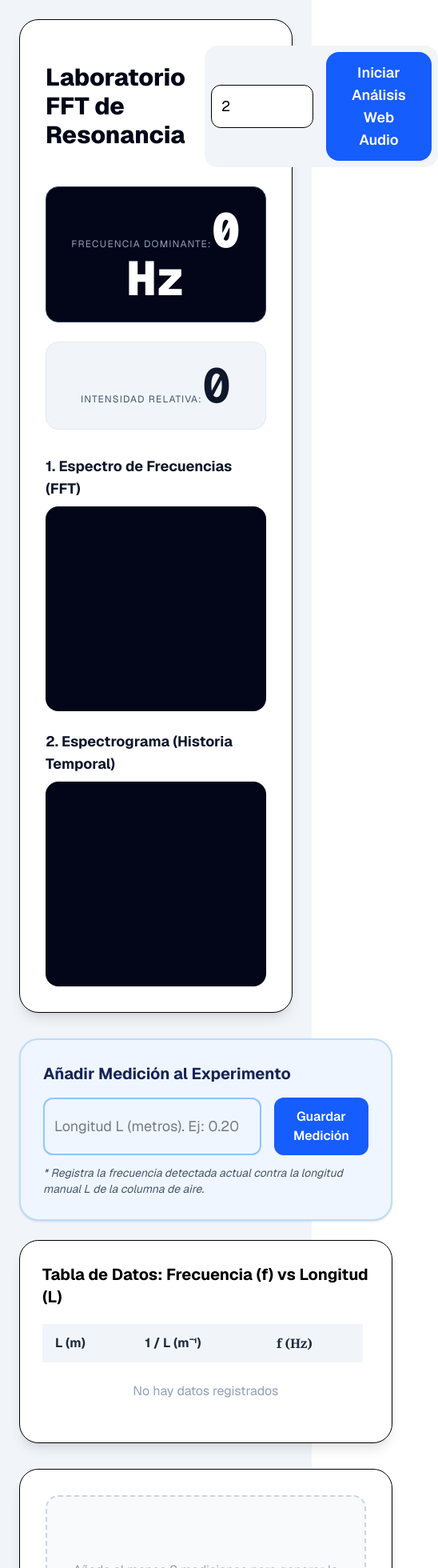
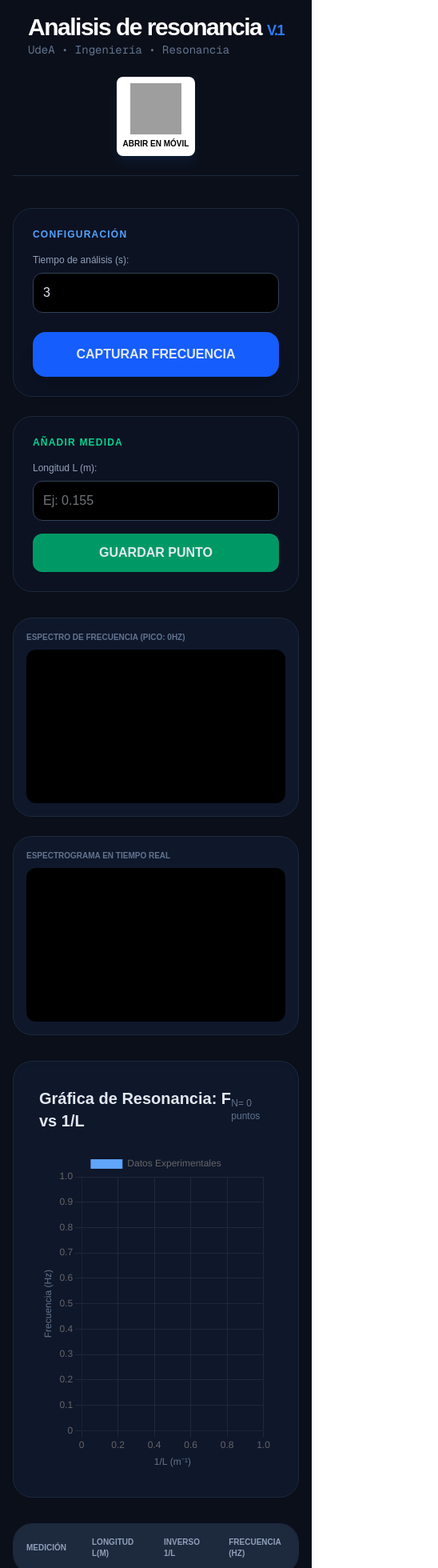
Before and after one commit to Miguelo1033/proyecto-fourier-web, a Next.js app: page / in a window 390 px wide. Shown: the top 1960 px of the page at 80% size, 548 px wide, since content can reach past the window. Built offline with nearby package versions, Linux system fonts and the light colour scheme; grey boxes are pictures that could not be loaded.

Commit message:
Agregada tabla de historial y calculo de regresion lineal

```diff
--- a/app/page.tsx
+++ b/app/page.tsx
@@ -1,9 +1,6 @@
-/* eslint-disable @next/next/no-img-element */
-/* eslint-disable @typescript-eslint/no-explicit-any */
 "use client";
 
-import { useRef, useState, useMemo, useEffect } from "react";
-// Importaciones de Chart.js para el gráfico de regresión
+import React, { useState, useRef, useEffect } from "react";
 import { Scatter } from "react-chartjs-2";
 import {
   Chart as ChartJS,
@@ -12,149 +9,53 @@ import {
   LineElement,
   Tooltip,
   Legend,
-  ScatterController,
-  Title,
 } from "chart.js";
 
-// Registrar componentes necesarios de Chart.js
-ChartJS.register(
-  LinearScale,
-  PointElement,
-  LineElement,
-  ScatterController,
-  Tooltip,
-  Legend,
-  Title
-);
+ChartJS.register(LinearScale, PointElement, LineElement, Tooltip, Legend);
 
-// Definimos interfaces para datos experimentales
 interface Measurement {
-  f: number; // Frecuencia detectada (Hz)
-  L: number; // Longitud manual (m)
-  invL: number; // 1/L (m⁻¹)
+  L: number;
+  invL: number;
+  f: number;
 }
 
-export default function Home() {
-  const fftCanvasRef = useRef<HTMLCanvasElement>(null);
-  const spectrogramCanvasRef = useRef<HTMLCanvasElement>(null);
+export default function ResonanciaFinal() {
+  const [duration, setDuration] = useState<string>("3"); // Tiempo de escucha
+  const [isAnalyzing, setIsAnalyzing] = useState<boolean>(false);
+  const [frequency, setFrequency] = useState<number>(0);
+  const [amplitude, setAmplitude] = useState<number>(0);
+  const [inputL, setInputL] = useState<string>("");
+  const [measurements, setMeasurements] = useState<Measurement[]>([]);
+  const [velocity, setVelocity] = useState<number | null>(null);
+  const [currentUrl, setCurrentUrl] = useState<string>("");
 
-  const [frequency, setFrequency] = useState(0);
-  const [amplitude, setAmplitude] = useState(0);
-  const [duration, setDuration] = useState("2");
-  const [isAnalyzing, setIsAnalyzing] = useState(false);
+  const fftCanvasRef = useRef<HTMLCanvasElement | null>(null);
+  const spectrogramCanvasRef = useRef<HTMLCanvasElement | null>(null);
 
-  // --- ESTADOS PARA EL EXPERIMENTO ---
-  const [currentL, setCurrentL] = useState("");
-  const [history, setHistory] = useState<Measurement[]>([]);
+  // Obtener URL para el QR al cargar
+  useEffect(() => {
+    setCurrentUrl(window.location.href);
+  }, []);
 
-  // 1. Cálculos de Regresión Lineal (f vs 1/L)
-  const regression = useMemo(() => {
-    if (history.length < 2) return null;
+  // --- LÓGICA DE REGRESIÓN ---
+  useEffect(() => {
+    if (measurements.length < 2) {
+      setVelocity(null);
+      return;
+    }
+    const n = measurements.length;
+    let sumX = 0, sumY = 0, sumXY = 0, sumXX = 0;
+    measurements.forEach((m) => {
+      sumX += m.invL; sumY += m.f;
+      sumXY += m.invL * m.f; sumXX += m.invL * m.invL;
+    });
+    const denominator = n * sumXX - sumX * sumX;
+    if (denominator === 0) return;
+    const slope = (n * sumXY - sumX * sumY) / denominator;
+    setVelocity(2 * slope); // Ajuste según tu fórmula v=2*m
+  }, [measurements]);
 
-    const n = history.length;
-    let sumX = 0, sumY = 0, sumXY = 0, sumX2 = 0;
-
-    history.forEach((m) => {
-      sumX += m.invL;
-      sumY += m.f;
-      sumXY += m.invL * m.f;
-      sumX2 += m.invL * m.invL;
-    });
-
-    // Fórmula de Mínimos Cuadrados
-    const slope = (n * sumXY - sumX * sumY) / (n * sumX2 - sumX * sumX);
-    const intercept = (sumY - slope * sumX) / n;
-
-    // Física del tubo abierto-cerrado (botella): v = 4 * pendiente
-    const speedOfSound = slope * 4;
-
-    return { slope, intercept, speedOfSound };
-  }, [history]);
-
-  // 2. Configuración de datos para el gráfico de Regresión Gráfica
-  const chartData = useMemo(() => {
-    if (history.length === 0) return { datasets: [] };
-
-    // Puntos experimentales (Scattering)
-    const scatterPoints = history.map((m) => ({ x: m.invL, y: m.f }));
-
-    const datasets: any[] = [
-      {
-        label: "Datos Experimentales",
-        data: scatterPoints,
-        backgroundColor: "rgb(37, 99, 235)", // Azul fuerte
-        pointRadius: 6,
-        type: "scatter",
-      },
-    ];
-
-    // Línea de mejor ajuste (si hay regresión calculada)
-    if (regression) {
-      // Calculamos dos puntos extremos para la línea (min y max X)
-      const minInvL = Math.min(...history.map((m) => m.invL)) * 0.95;
-      const maxInvL = Math.max(...history.map((m) => m.invL)) * 1.05;
-
-      const yAtMin = regression.slope * minInvL + regression.intercept;
-      const yAtMax = regression.slope * maxInvL + regression.intercept;
-
-      datasets.push({
-        label: "Línea de Ajuste",
-        data: [
-          { x: minInvL, y: yAtMin },
-          { x: maxInvL, y: yAtMax },
-        ],
-        borderColor: "rgb(22, 163, 74)", // Verde fuerte
-        backgroundColor: "transparent",
-        borderWidth: 3,
-        pointRadius: 0,
-        type: "line",
-        fill: false,
-        tension: 0, // Línea recta pura
-      });
-    }
-
-    return { datasets };
-  }, [history, regression]);
-
-  // Opciones del gráfico de regresión
-  const chartOptions = {
-    responsive: true,
-    scales: {
-      x: {
-        type: "linear" as const,
-        position: "bottom" as const,
-        title: {
-          display: true,
-          text: "1/L (m⁻¹)",
-          color: "rgb(75, 85, 99)",
-          font: { size: 14, weight: "bold" as any },
-        },
-        grid: { color: "rgba(229, 231, 235, 0.5)" },
-      },
-      y: {
-        type: "linear" as const,
-        title: {
-          display: true,
-          text: "Frecuencia f (Hz)",
-          color: "rgb(75, 85, 99)",
-          font: { size: 14, weight: "bold" as any },
-        },
-        grid: { color: "rgba(229, 231, 235, 0.5)" },
-      },
-    },
-    plugins: {
-      title: {
-        display: true,
-        text: "Regresión Gráfica f vs 1/L",
-        font: { size: 16, weight: "bold" as any },
-        padding: { top: 10, bottom: 20 },
-        color: "rgb(17, 24, 39)",
-      },
-      legend: { position: "bottom" as const },
-    },
-  };
-
-  // Función de captura de audio con FFT y Espectrograma
+  // --- CAPTURA DE AUDIO ---
   async function startAnalysis() {
     if (isAnalyzing) return;
     try {
@@ -162,247 +63,228 @@ export default function Home() {
       const stream = await navigator.mediaDevices.getUserMedia({ audio: true });
       const audioContext = new (window.AudioContext || (window as any).webkitAudioContext)();
       const analyser = audioContext.createAnalyser();
-      analyser.fftSize = 2048; // Alta resolución
-
+      analyser.fftSize = 2048;
       const source = audioContext.createMediaStreamSource(stream);
       source.connect(analyser);
 
       const bufferLength = analyser.frequencyBinCount;
       const dataArray = new Uint8Array(bufferLength);
+      const fftCtx = fftCanvasRef.current?.getContext("2d");
+      const specCtx = spectrogramCanvasRef.current?.getContext("2d");
 
-      // Referencias a los dos Canvas
-      const fftCanvas = fftCanvasRef.current;
-      const specCanvas = spectrogramCanvasRef.current;
-      if (!fftCanvas || !specCanvas) return;
+      let xOffset = 0;
+      let animationId: number;
+      let maxAmpObserved = 0;
+      let bestFreqObserved = 0;
 
-      const fftCtx = fftCanvas.getContext("2d");
-      const specCtx = specCanvas.getContext("2d");
-      if (!fftCtx || !specCtx) return;
-
-      // Limpiar espectrograma al inicio de una nueva captura
-      specCtx.clearRect(0, 0, specCanvas.width, specCanvas.height);
-      let xOffset = 0; // Para desplazar el espectrograma
-      let animationId: number;
-
-      let topFreq = 0;
-      let topAmp = 0;
-
-      // Función de dibujo que se ejecuta por frame
       const draw = () => {
         analyser.getByteFrequencyData(dataArray);
-
-        // --- Dibujo 1: FFT (Espectro) ---
-        fftCtx.clearRect(0, 0, fftCanvas.width, fftCanvas.height);
-        let maxAmpFrame = 0;
-        let dominantIndexFrame = 0;
-
-        // Dibujamos los primeros 400 bins (~8.6 kHz) para visualización
+        if (fftCtx) {
+          fftCtx.clearRect(0, 0, 800, 300);
+          fftCtx.fillStyle = "#3b82f6";
           for (let i = 0; i < 400; i++) {
-          const value = dataArray[i];
-
-          // Buscamos el pico dominante
-          if (value > maxAmpFrame) {
-            maxAmpFrame = value;
-            dominantIndexFrame = i;
+            const val = dataArray[i];
+            if (val > (dataArray[bestFreqObserved] || 0)) {
+               // Búsqueda simple de pico
+            }
+            fftCtx.fillRect(i * 2, 300 - val, 1.5, val);
+          }
         }
 
-          // Barras FFT (Azul degradado)
-          fftCtx.fillStyle = `rgb(${value + 80}, 50, 220)`;
-          fftCtx.fillRect(i * 3, fftCanvas.height - value * 1.4, 2, value * 1.4);
-
-          // --- Dibujo 2: Espectrograma (Envolvente) ---
-          specCtx.fillStyle = `rgb(${value}, 50, ${255 - value})`;
-          specCtx.fillRect(xOffset, specCanvas.height - i, 2, 2);
+        let frameMax = 0;
+        let frameIdx = 0;
+        for (let i = 0; i < 500; i++) {
+          if (dataArray[i] > frameMax) {
+            frameMax = dataArray[i];
+            frameIdx = i;
+          }
         }
 
-        // Actualizamos frecuencia e intensidad dominantes
-        topFreq = Math.round((dominantIndexFrame * audioContext.sampleRate) / analyser.fftSize);
-        topAmp = Math.round(maxAmpFrame);
-        setFrequency(topFreq);
-        setAmplitude(topAmp);
+        const currentF = Math.round((frameIdx * audioContext.sampleRate) / analyser.fftSize);
+        if (frameMax > maxAmpObserved) {
+          maxAmpObserved = frameMax;
+          bestFreqObserved = currentF;
+        }
 
-        // Desplazamos el espectrograma 2 pixeles a la derecha
-        xOffset += 2;
-        if (xOffset > specCanvas.width) xOffset = 0; // Reiniciar si se sale
+        setFrequency(currentF);
+        setAmplitude(frameMax);
 
+        if (specCtx) {
+          for (let i = 0; i < 300; i++) {
+            const v = dataArray[i];
+            specCtx.fillStyle = `rgb(${v}, ${v/2}, ${255-v})`;
+            specCtx.fillRect(xOffset, 300 - i, 2, 2);
+          }
+        }
+        xOffset = (xOffset + 1) % 800;
         animationId = requestAnimationFrame(draw);
       };
 
       draw();
-
-      // Temporizador de captura (por defecto 2 segundos)
       setTimeout(async () => {
         cancelAnimationFrame(animationId);
-        stream.getTracks().forEach((track) => track.stop());
+        stream.getTracks().forEach(t => t.stop());
         await audioContext.close();
+        setFrequency(bestFreqObserved);
         setIsAnalyzing(false);
       }, Number(duration) * 1000);
-    } catch (err) {
-      console.error("Error micrófono:", err);
+    } catch (e) {
       setIsAnalyzing(false);
-      alert("Error al acceder al micrófono. Verifica los permisos.");
+      alert("Error micrófono");
     }
   }
 
-  // Guardar medición en el historial para regresión
-  const addMeasurement = () => {
-    const L = parseFloat(currentL);
-    if (isNaN(L) || L <= 0) {
-      alert("Ingresa una longitud L válida (m)");
-      return;
-    }
-    setHistory([...history, { f: frequency, L, invL: 1 / L }]);
-    setCurrentL(""); // Limpiar input
+  const scatterData = {
+    datasets: [
+      {
+        label: "Datos Experimentales",
+        data: measurements.map(m => ({ x: m.invL, y: m.f })),
+        backgroundColor: "#60a5fa",
+        pointRadius: 8,
+      },
+      ...(velocity ? [{
+        label: "Regresión Lineal",
+        data: [
+          { x: 0, y: (velocity/2) * 0 + (measurements[0]?.f - (velocity/2)*measurements[0]?.invL || 0) },
+          { x: 15, y: (velocity/2) * 15 + (measurements[0]?.f - (velocity/2)*measurements[0]?.invL || 0) }
+        ],
+        type: "line" as const,
+        borderColor: "#34d399",
+        borderWidth: 3,
+        pointRadius: 0,
+      }] : [])
+    ]
   };
 
   return (
-    <main className="min-h-screen bg-slate-100 p-6 text-black font-sans">
-      <div className="max-w-7xl mx-auto space-y-8">
+    <main className="min-h-screen bg-[#0a0f1a] text-slate-200 p-4 md:p-10">
+      {/* HEADER CON QR */}
+      <div className="flex flex-col md:flex-row justify-between items-center mb-10 gap-6 border-b border-slate-800 pb-6">
+        <div>
+          <h1 className="text-3xl font-black text-white tracking-tighter">Analisis de resonancia <span className="text-blue-500 text-lg">V.1</span></h1>
+          <p className="text-slate-500 text-sm font-mono">UdeA • Ingeniería • Resonancia</p>
+        </div>
 
-        {/* PANEL DE CONTROL SUPERIOR (CAPTURA Y VISUALIZACIÓN) */}
-        <div className="bg-white p-8 rounded-3xl shadow-lg border">
-          <div className="flex items-center justify-between gap-6 mb-6">
-            <h1 className="text-3xl font-extrabold text-slate-950">Laboratorio FFT de Resonancia</h1>
+        <div className="bg-white p-2 rounded-lg flex flex-col items-center shadow-lg shadow-blue-500/10">
+          <img
+            src={`https://api.qrserver.com/v1/create-qr-code/?size=80x80&data=${currentUrl}`}
+            alt="QR Code"
+            className="w-16 h-16"
+          />
+          <span className="text-[10px] text-black font-bold mt-1 uppercase">Abrir en móvil</span>
+        </div>
+      </div>
 
-            <div className="flex gap-4 items-center bg-slate-100 p-2 rounded-2xl">
+      <div className="grid grid-cols-1 lg:grid-cols-4 gap-8">
+
+        {/* COLUMNA IZQUIERDA: CONTROLES (1/4) */}
+        <div className="lg:col-span-1 space-y-6">
+          <div className="bg-slate-900/50 p-6 rounded-3xl border border-slate-800 backdrop-blur-sm">
+            <h3 className="text-blue-400 font-bold uppercase text-xs mb-4 tracking-widest">Configuración</h3>
+
+            <div className="mb-6">
+              <label className="text-xs text-slate-400 block mb-2">Tiempo de análisis (s):</label>
               <input
                 type="number"
-                placeholder="Tiempo (s)"
                 value={duration}
-                onChange={(e) => setDuration(e.target.value)}
-                className="border p-3 rounded-xl w-32 bg-white text-lg"
-                disabled={isAnalyzing}
+                onChange={e => setDuration(e.target.value)}
+                className="w-full bg-black border border-slate-700 p-3 rounded-xl focus:ring-2 ring-blue-500 outline-none"
               />
+            </div>
+
             <button
               onClick={startAnalysis}
               disabled={isAnalyzing}
-                className={`text-white px-8 py-3 rounded-2xl text-lg font-semibold transition-colors duration-200 ${isAnalyzing ? "bg-slate-400" : "bg-blue-600 hover:bg-blue-700"}`}
+              className={`w-full py-4 rounded-2xl font-black transition-all shadow-xl ${
+                isAnalyzing ? "bg-red-500 animate-pulse" : "bg-blue-600 hover:bg-blue-500"
+              }`}
             >
-                {isAnalyzing ? "Capturando..." : "Iniciar Análisis Web Audio"}
+              {isAnalyzing ? "ANALIZANDO..." : "CAPTURAR FRECUENCIA"}
             </button>
+          </div>
+
+          <div className="bg-slate-900/50 p-6 rounded-3xl border border-slate-800">
+            <h3 className="text-emerald-400 font-bold uppercase text-xs mb-4 tracking-widest">Añadir Medida</h3>
+            <label className="text-xs text-slate-400 block mb-2">Longitud L (m):</label>
+            <input
+              type="number"
+              step="0.001"
+              value={inputL}
+              onChange={e => setInputL(e.target.value)}
+              className="w-full bg-black border border-slate-700 p-3 rounded-xl mb-4 outline-none"
+              placeholder="Ej: 0.155"
+            />
+            <button onClick={() => {
+                const L = parseFloat(inputL);
+                if(!L || frequency <= 0) return alert("Captura frecuencia primero");
+                setMeasurements([...measurements, { L, invL: 1/L, f: frequency }]);
+                setInputL("");
+            }} className="w-full bg-emerald-600 hover:bg-emerald-500 py-3 rounded-xl font-bold">
+              GUARDAR PUNTO
+            </button>
+          </div>
+
+          {velocity && (
+            <div className="bg-gradient-to-br from-blue-600 to-indigo-700 p-6 rounded-3xl text-white shadow-2xl shadow-blue-500/20">
+              <p className="text-[10px] font-black uppercase opacity-70">Velocidad del Sonido</p>
+              <p className="text-4xl font-black">{velocity.toFixed(2)} <span className="text-sm font-normal">m/s</span></p>
+            </div>
+          )}
+        </div>
+
+        {/* COLUMNA DERECHA: GRÁFICAS GRANDES (3/4) */}
+        <div className="lg:col-span-3 space-y-8">
+
+          <div className="grid grid-cols-1 md:grid-cols-2 gap-6">
+             <div className="bg-slate-900 p-4 rounded-3xl border border-slate-800">
+               <p className="text-[10px] text-slate-500 font-bold mb-2 uppercase">Espectro de Frecuencia (Pico: {frequency}Hz)</p>
+               <canvas ref={fftCanvasRef} width={400} height={200} className="w-full h-48 bg-black rounded-xl" />
+             </div>
+             <div className="bg-slate-900 p-4 rounded-3xl border border-slate-800">
+               <p className="text-[10px] text-slate-500 font-bold mb-2 uppercase">Espectrograma en Tiempo Real</p>
+               <canvas ref={spectrogramCanvasRef} width={400} height={200} className="w-full h-48 bg-black rounded-xl" />
              </div>
           </div>
 
-          {/* Resultados Numéricos en Vivo */}
-          <div className="grid md:grid-cols-2 gap-6 mb-8">
-            <div className="bg-slate-950 text-white p-6 rounded-2xl text-center space-y-2 border border-slate-700">
-              <span className="text-xs uppercase tracking-widest text-slate-400">Frecuencia Dominante:</span>
-              <span className="text-6xl font-mono font-black">{frequency} Hz</span>
+          <div className="bg-slate-900 p-8 rounded-3xl border border-slate-800 shadow-inner">
+             <div className="flex justify-between items-center mb-6">
+                <h2 className="text-xl font-bold">Gráfica de Resonancia: F vs 1/L</h2>
+                <div className="text-xs text-slate-500">N= {measurements.length} puntos</div>
              </div>
-            <div className="bg-slate-100 p-6 rounded-2xl text-center space-y-2 border border-slate-200">
-              <span className="text-xs uppercase tracking-widest text-slate-600">Intensidad Relativa:</span>
-              <span className="text-6xl font-mono font-bold text-slate-900">{amplitude}</span>
+             <div className="h-[400px] w-full">
+                <Scatter
+                  data={scatterData}
+                  options={{
+                    responsive: true,
+                    maintainAspectRatio: false,
+                    scales: {
+                      x: { grid: { color: '#1e293b' }, title: { display: true, text: '1/L (m⁻¹)', color: '#64748b'} },
+                      y: { grid: { color: '#1e293b' }, title: { display: true, text: 'Frecuencia (Hz)', color: '#64748b'} }
+                    }
+                  }}
+                />
              </div>
           </div>
 
-          {/* Gráficos de Señal: Espectro y Espectrograma */}
-          <div className="grid grid-cols-1 md:grid-cols-2 gap-6">
-            <div className="space-y-2">
-              <h3 className="text-lg font-bold text-slate-900">1. Espectro de Frecuencias (FFT)</h3>
-              <canvas ref={fftCanvasRef} width={900} height={400} className="w-full bg-slate-950 rounded-2xl shadow-inner h-64" />
-            </div>
-            <div className="space-y-2">
-              <h3 className="text-lg font-bold text-slate-900">2. Espectrograma (Historia Temporal)</h3>
-              <canvas ref={spectrogramCanvasRef} width={900} height={400} className="w-full bg-slate-950 rounded-2xl shadow-inner h-64" />
-            </div>
-          </div>
-        </div>
-
-        {/* PANEL INFERIOR EXPERIMENTAL (DATOS Y REGRESIÓN) */}
-        <div className="grid md:grid-cols-2 gap-8 items-start">
-
-          {/* LADO IZQUIERDO: REGISTRO DE DATOS */}
-          <div className="space-y-6">
-            <div className="bg-blue-50 p-7 rounded-3xl border-2 border-blue-200 shadow-sm">
-              <h2 className="text-xl font-bold mb-4 text-blue-950">Añadir Medición al Experimento</h2>
-              <div className="flex gap-4">
-                <input
-                  type="number"
-                  placeholder="Longitud L (metros). Ej: 0.20"
-                  value={currentL}
-                  onChange={(e) => setCurrentL(e.target.value)}
-                  className="border-2 border-blue-300 p-3 rounded-xl flex-1 text-lg"
-                />
-                <button onClick={addMeasurement} className="bg-blue-600 hover:bg-blue-700 text-white px-6 py-3 rounded-xl font-semibold">
-                  Guardar Medición
-                </button>
-              </div>
-              <p className="text-sm mt-3 text-slate-600 italic">* Registra la frecuencia detectada actual contra la longitud manual L de la columna de aire.</p>
-            </div>
-
-            {/* Tabla de Datos Limpia */}
-            <div className="bg-white p-7 rounded-3xl shadow-lg border h-fit">
-              <h2 className="text-xl font-bold mb-5">Tabla de Datos: Frecuencia (f) vs Longitud (L)</h2>
-              <div className="overflow-auto max-h-80 pr-2">
-                <table className="w-full text-base text-left border-collapse">
-                  <thead className="bg-slate-100 rounded-lg">
-                    <tr>
-                      <th className="py-3 px-4 font-bold text-slate-800">L (m)</th>
-                      <th className="py-3 px-4 font-bold text-slate-800">1 / L (m⁻¹)</th>
-                      <th className="py-3 px-4 font-bold text-slate-800 font-serif">f (Hz)</th>
-                    </tr>
+          {/* TABLA DE DATOS */}
+          <div className="bg-slate-900/30 rounded-3xl border border-slate-800 overflow-hidden">
+             <table className="w-full text-left text-sm">
+                <thead className="bg-slate-800 text-slate-400 uppercase text-[10px]">
+                  <tr><th className="p-4">Medición</th><th className="p-4">Longitud L(m)</th><th className="p-4">Inverso 1/L</th><th className="p-4">Frecuencia (Hz)</th></tr>
                 </thead>
-                  <tbody className="divide-y">
-                    {history.map((m, i) => (
-                      <tr key={i} className={`${i % 2 === 0 ? "bg-white" : "bg-slate-50"}`}>
-                        <td className="py-3 px-4 font-medium">{m.L.toFixed(3)}</td>
-                        <td className="py-3 px-4">{m.invL.toFixed(2)}</td>
-                        <td className="py-3 px-4 font-mono font-bold text-lg">{m.f}</td>
+                <tbody className="divide-y divide-slate-800">
+                  {measurements.map((m, i) => (
+                    <tr key={i} className="hover:bg-blue-500/5 transition-colors">
+                      <td className="p-4 text-slate-500 font-mono">#{i+1}</td>
+                      <td className="p-4 font-bold">{m.L}</td>
+                      <td className="p-4 text-blue-400">{m.invL.toFixed(3)}</td>
+                      <td className="p-4 text-indigo-400 font-black">{m.f}</td>
                     </tr>
                   ))}
                 </tbody>
              </table>
           </div>
-              {history.length === 0 && <p className="text-slate-400 text-center py-6">No hay datos registrados</p>}
         </div>
-          </div>
-
-          {/* LADO DERECHO: REGRESIÓN GRÁFICA Y RESULTADOS */}
-          <div className="space-y-6">
-            <div className="bg-white p-8 rounded-3xl shadow-lg border h-fit">
-              {history.length < 2 && (
-                <div className="text-center py-20 text-slate-400 border-2 border-dashed border-slate-300 rounded-2xl bg-slate-50">
-                   Añade al menos 2 mediciones para generar la Regresión Lineal.
-                </div>
-              )}
-              {history.length >= 2 && <Scatter options={chartOptions} data={chartData} />}
-            </div>
-
-            {regression && (
-              <div className="bg-green-600 text-white p-7 rounded-3xl shadow-xl space-y-5 border border-green-700">
-                <h2 className="text-2xl font-bold">Resultados del Análisis Físico</h2>
-
-                {/* Ecuación de Regresión Limpia (f = m * x + b) */}
-                <div className="bg-white/10 p-4 rounded-xl text-center space-y-2 border border-green-400/30">
-                  <p className="text-sm uppercase tracking-wider text-green-200">Ecuación de Mejor Ajuste:</p>
-                  <p className="font-mono text-3xl font-bold">
-                    f = <span className="font-extrabold">{regression.slope.toFixed(2)}</span> × (1/L) + <span className="font-extrabold">{regression.intercept.toFixed(2)}</span>
-                  </p>
-                </div>
-
-                <hr className="my-5 opacity-30 border-green-200" />
-
-                <div className="text-center">
-                  <p className="text-base uppercase tracking-wider text-green-200">Velocidad del Sonido Estimada ($v$):</p>
-                  <p className="text-6xl font-black font-sans">{regression.speedOfSound.toFixed(2)} m/s</p>
-                  <p className="text-xs mt-3 italic text-green-100">* Calculado matemáticamente como $v = 4 \times Pendiente$ (Modelo de tubo Abierto-Cerrado).</p>
-                </div>
-              </div>
-            )}
-          </div>
-        </div>
-
-        {/* SECCIÓN DE QR (RESTAURADA Y MEJORADA) */}
-        <div className="bg-white rounded-3xl shadow-lg border p-8 mt-10 flex flex-col items-center">
-           <h2 className="text-2xl font-bold mb-5 text-slate-950">Acceso Rápido al Laboratorio Web</h2>
-           <img
-            src={`https://quickchart.io/qr?text=${encodeURIComponent("https://proyecto-fourier-web.vercel.app/")}&size=250&format=png`}
-            alt="Código QR del proyecto Fourier"
-            className="rounded-2xl shadow-xl border-4 border-slate-100 p-2"
-           />
-           <p className="text-sm mt-5 text-slate-500 font-mono">https://proyecto-fourier-web.vercel.app/</p>
-        </div>
-
       </div>
     </main>
   );
```
Lines whose indentation alone changed are shown as unchanged.
